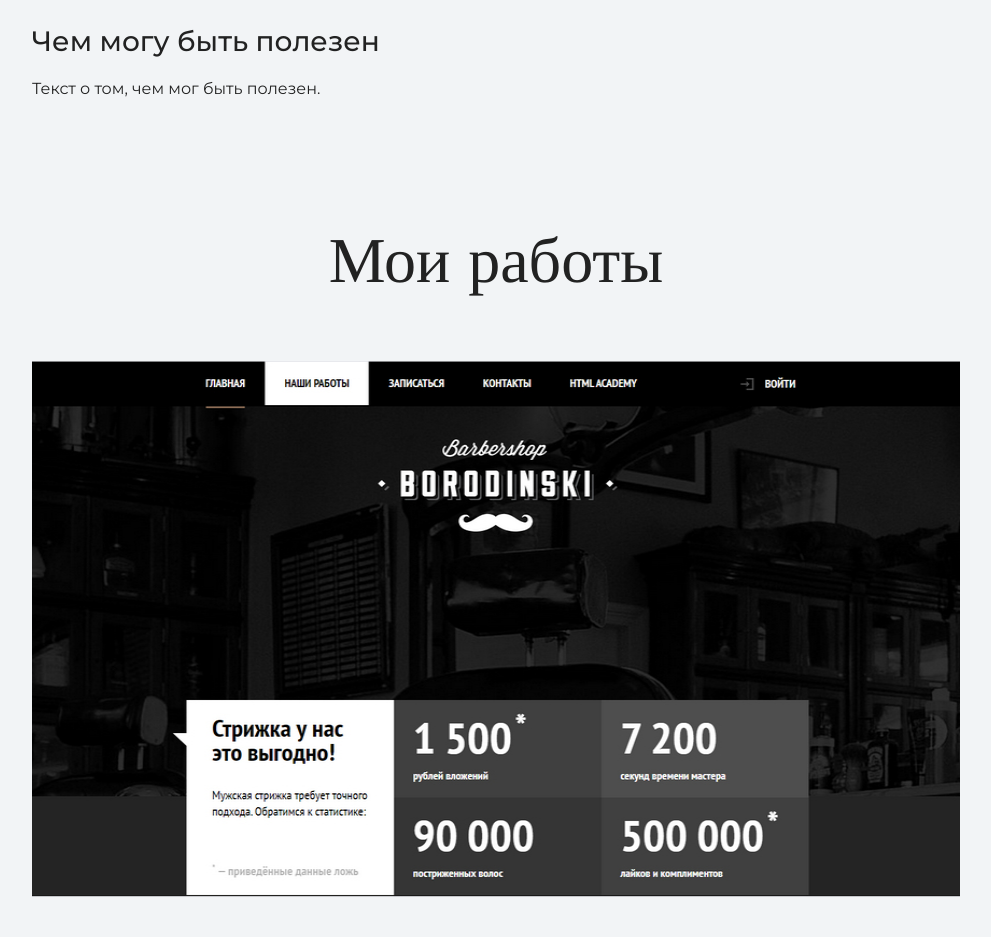
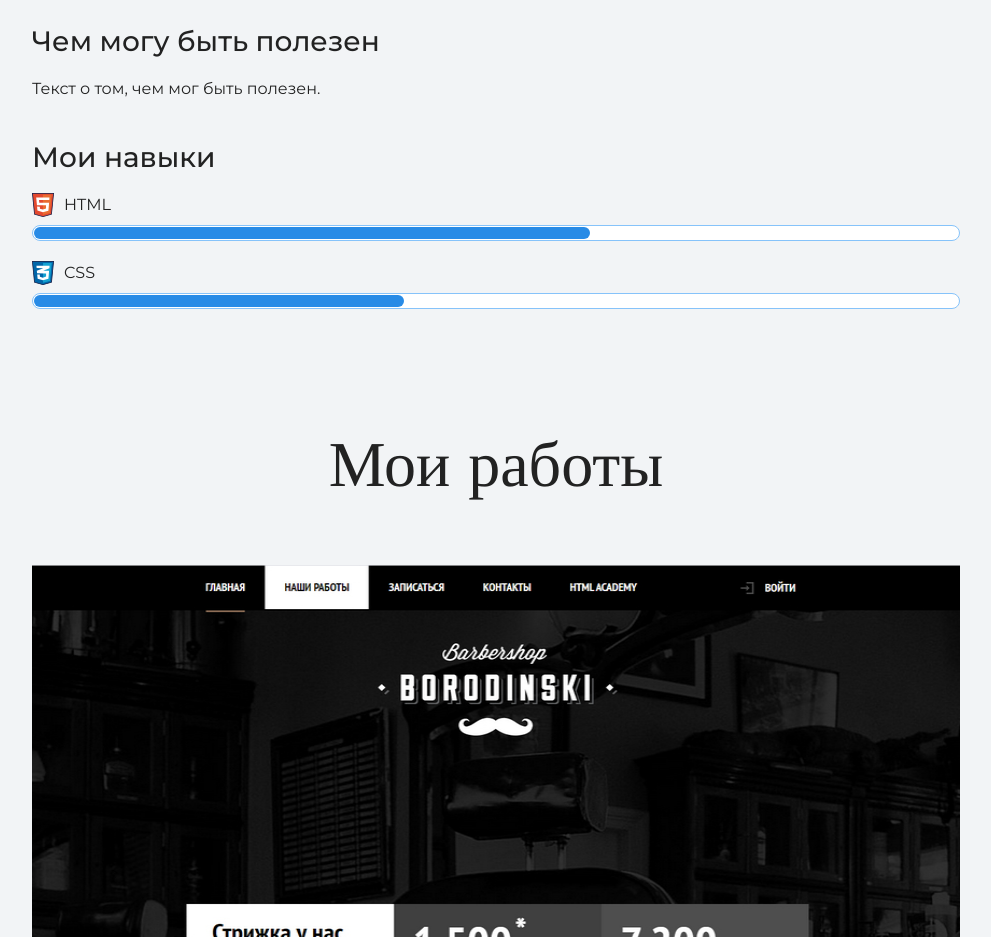
Before and after one commit to alexter72/alexter72.github.io, a plain HTML site: page portf-o/index.html in a window 1280 px wide. Shown: the part 1760-2697 px from the top of the page, without its empty margins (144-1135 px from the left). Drawn offline with nearby package versions, Linux system fonts and the light colour scheme.

```diff
--- a/portf-o/index.html
+++ b/portf-o/index.html
@@ -36,6 +36,19 @@
 			<p>Текст с парой слов о себе.</p>
 			<h3>Чем могу быть полезен</h3>
 			<p>Текст о том, чем мог быть полезен.</p>
+			<div class="scills">
+				<h3>Мои навыки</h3>
+				<dl class="skills-list">
+					<dt class="skill-html">HTML</dt>
+					<dd class="level">
+						<div style="width: 60%;">60%</div>
+					</dd>
+					<dt class="skill-css">CSS</dt>
+					<dd class="level">
+						<div style="width: 40%;">40%</div>
+					</dd>
+				</dl>
+			</div>
 		</div>
 	</section>
 
```
